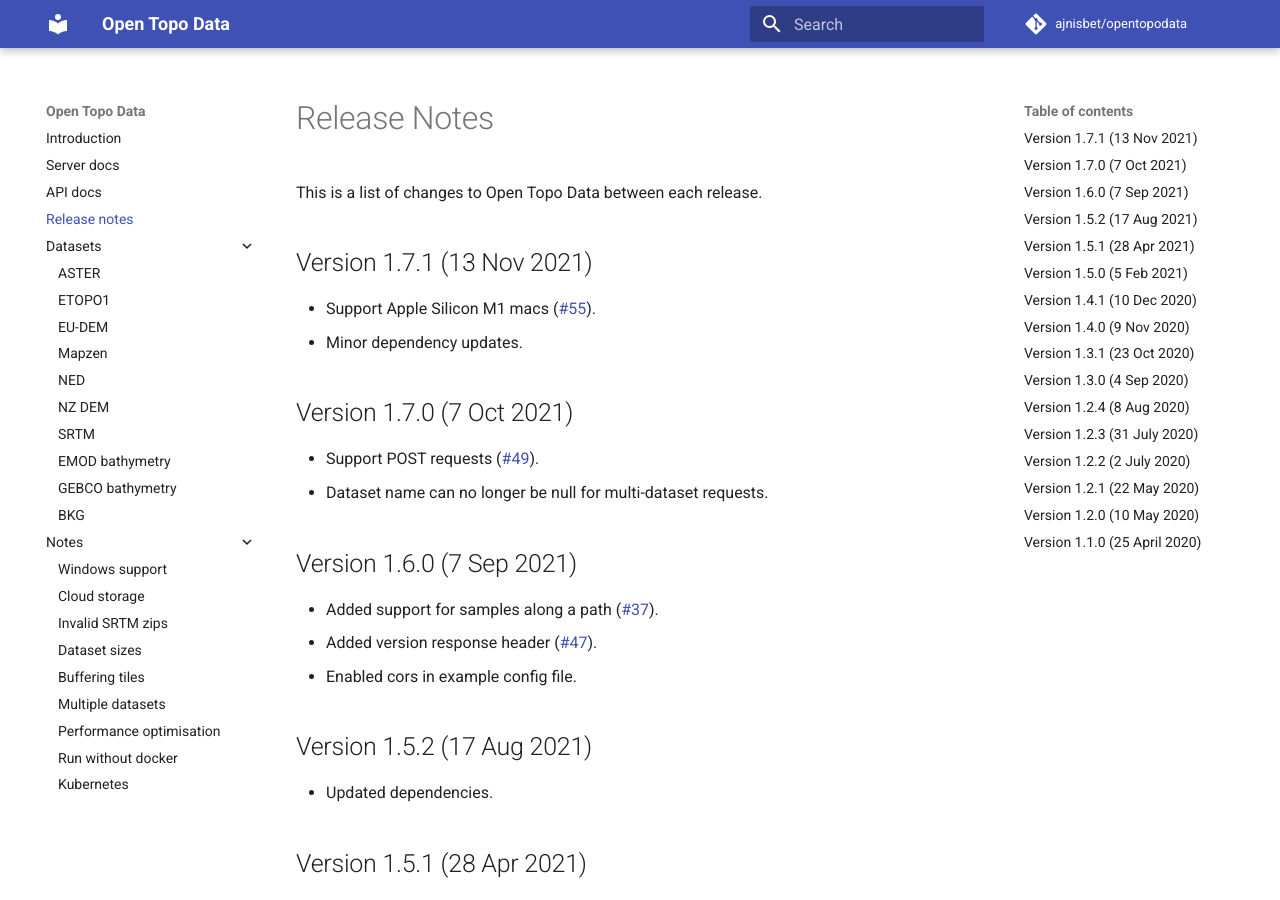
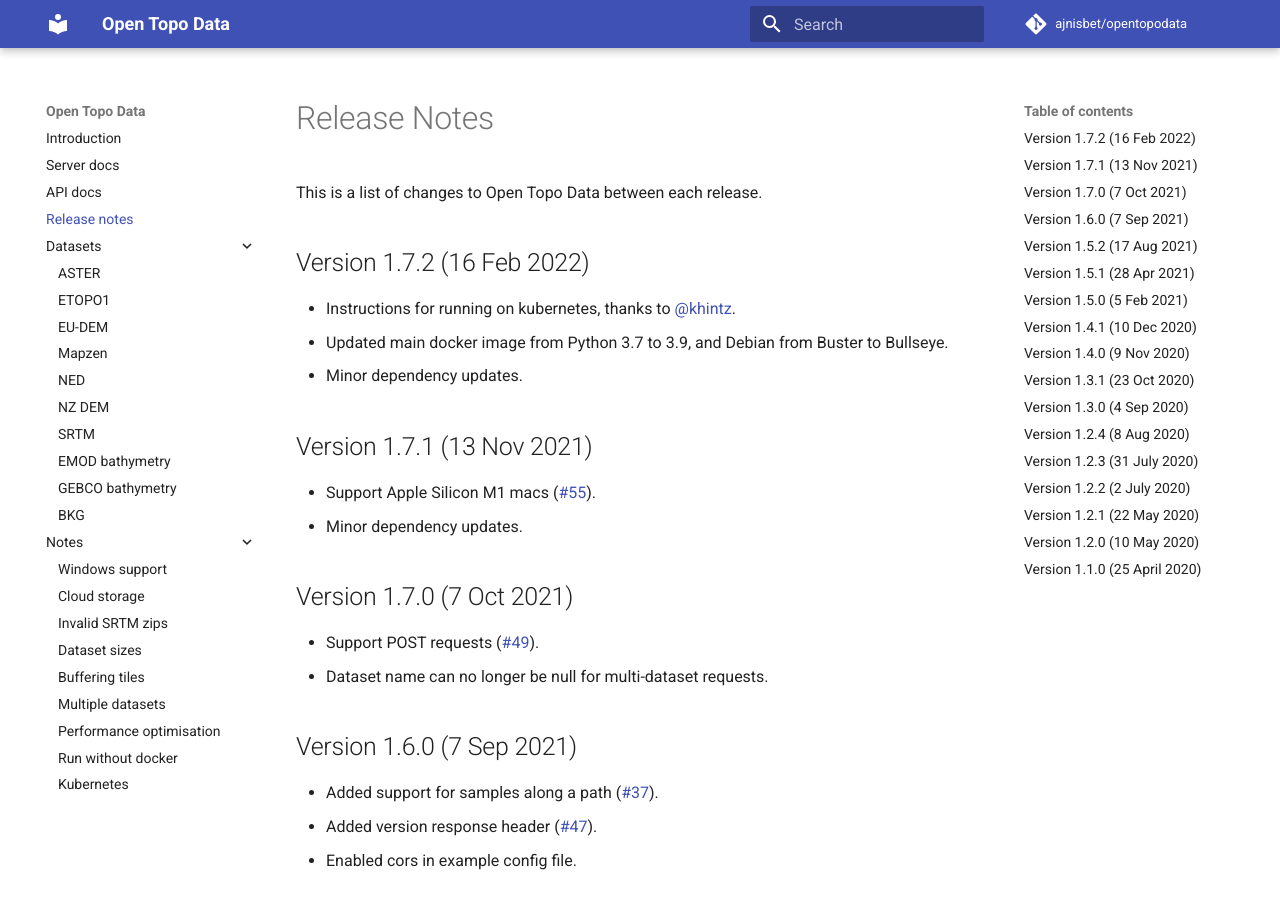
Before and after one commit to ajnisbet/opentopodata, an MkDocs documentation site: the page built from docs/changelog.md, in a window 1280 px wide and 900 px high. Built offline with MkDocs 1.6.1 and Material for MkDocs 9.7.7, drawn with Linux system fonts in a browser that asks for light colours; comment, search, counter and statistics services are not loaded.

Commit message:
Update changelog

```diff
--- a/docs/changelog.md
+++ b/docs/changelog.md
@@ -1,6 +1,13 @@
 # Release Notes
 
 This is a list of changes to Open Topo Data between each release.
+
+## Version 1.7.2 (16 Feb 2022)
+
+* Instructions for running on kubernetes, thanks to [@khintz](https://github.com/khintz).
+* Updated main docker image from Python 3.7 to 3.9, and Debian from Buster to Bullseye.
+* Minor dependency updates.
+
 
 ## Version 1.7.1 (13 Nov 2021)
 
```
